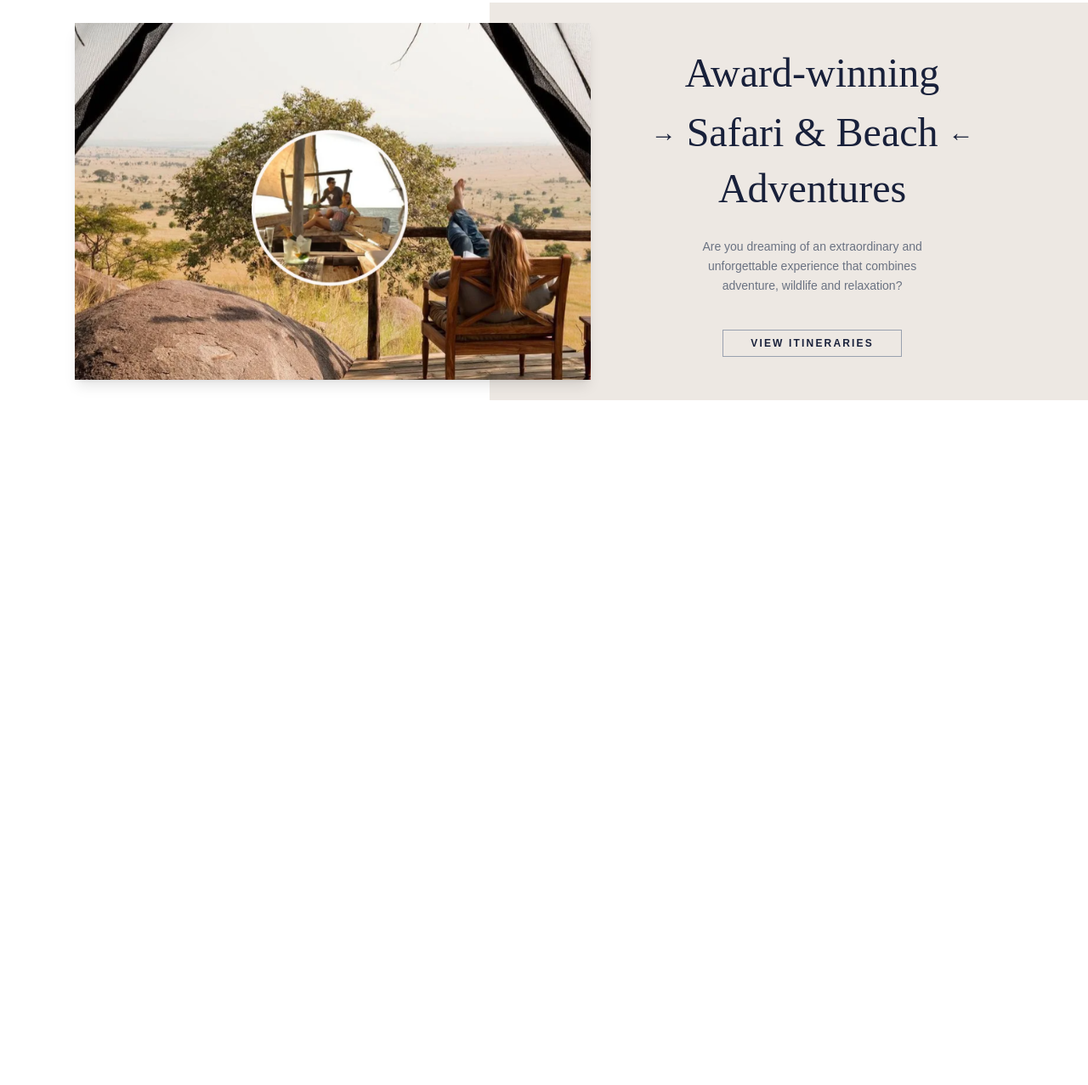
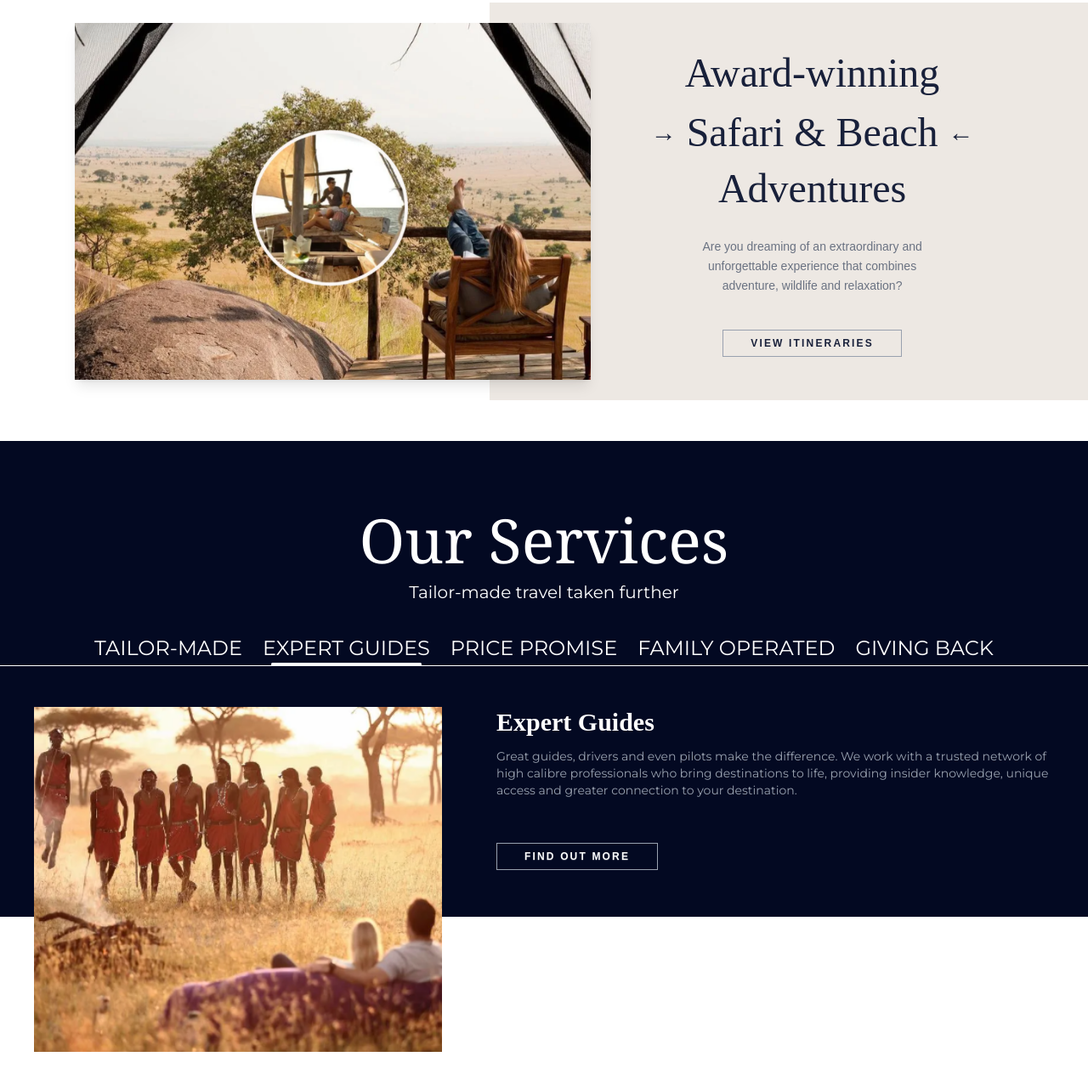
Before and after one commit to tithyghosh/Mun-Agency, a website: page src/index.html in a window 1280 px wide. Shown: the part 2471-3748 px from the top of the page at 85% size. Before the commit the page ends 2950 px from the top, so only its background shows below. Drawn offline with Linux system fonts and the light colour scheme.

Commit message:
Completed the our service section

```diff
--- a/src/index.html
+++ b/src/index.html
@@ -14,6 +14,13 @@
   font-family: "Montserrat", sans-serif;
   font-optical-sizing: auto;
    }
+ .no-scrollbar {
+  -ms-overflow-style: none;
+  scrollbar-width: none;
+ }
+ .no-scrollbar::-webkit-scrollbar {
+  display: none;
+ }
   </style>
 </head>
 <body class="montserrat-font overflow-x-hidden">
@@ -159,7 +166,7 @@
       </div>
      </section>
      <!-- About us -->
-    <section class="relative w-full overflow-hidden pt-0">
+    <section class="relative w-full overflow-hidden pt-0 mb-10">
       <!-- ── LARGE: beige bg on right (only visible on lg+) ── -->
        <div class="hidden lg:block absolute inset-y-2 right-0 w-[55%] bg-[#ede8e3] z-0 pointer-events-none"></div>
   <div class="relative z-10 max-w-6xl mx-auto px-6">
@@ -223,7 +230,38 @@
   </div>
 
 </section>
-
+      <!-- Our service section -->
+   <section class="relative py-10 ">
+    <div class="pointer-events-none absolute inset-x-0 top-0 h-140 bg-[#030922]"></div>
+    <div class="relative z-10">
+      <div class="pt-10 text-center mb-8">
+        <h3 class="text-white text-7xl pb-3 font-serif">Our Services</h3>
+         <p class="text-xl lg:text-center text-white">Tailor-made travel taken further</p>
+      </div>
+      <div class="no-scrollbar flex justify-center text-white px-4 overflow-x-auto">
+        <div role="tablist" class="tabs tabs-border flex-nowrap whitespace-nowrap min-w-max">
+         <a role="tab" class="tab shrink-0 px-2 sm:px-3 text-white uppercase text-xs sm:text-sm md:text-sm lg:text-2xl">Tailor-Made</a>
+         <a role="tab" class="tab shrink-0 px-2 sm:px-3 hover:text-fuchsia-100 uppercase text-white tab-active text-xs sm:text-sm md:text-sm lg:text-2xl">Expert guides</a>
+         <a role="tab" class="tab shrink-0 px-2 sm:px-3 text-white uppercase text-xs sm:text-sm md:text-sm lg:text-2xl">Price Promise</a>
+         <a role="tab" class="tab shrink-0 px-2 sm:px-3 text-white uppercase text-xs sm:text-sm md:text-sm lg:text-2xl">Family operated</a>
+         <a role="tab" class="tab shrink-0 px-2 sm:px-3 text-white uppercase text-xs sm:text-sm md:text-sm lg:text-2xl">Giving Back</a>
+        </div>
+      </div>
+      <hr class="text-white font-extrabold">
+      <div class="my-12 px-10 flex flex-col-reverse lg:flex-row lg:items-stretch gap-16">
+        <div class="w-full h-64 lg:h-auto lg:w-[40%]">
+          <img src="/assets/guide.png" alt="" class="w-full h-full object-cover">
+        </div>
+        <div class="lg:flex-1 text-white">
+          <h1 class="text-3xl mb-3 font-extrabold"
+          style="font-family: 'Cormorant Garamond', serif;">Expert Guides</h1>
+          <p class="text-sm text-gray-400 mb-3">Great guides, drivers and even pilots make the difference. We work with a trusted network of high calibre professionals who bring destinations to life, providing insider knowledge, unique access and greater connection to your destination.</p>
+          <button class="btn btn-outline btn-sm mt-10 px-8 tracking-[0.18em] uppercase text-xs rounded-none border-gray-400 text-white hover:bg-pink-950 hover:border-[#18203a] hover:text-white transition-all duration-300"
+          style="font-family: 'Jost', sans-serif;">Find Out More</button>
+        </div>
+      </div>
+    </div>
+   </section>
   </main>
   <footer>
 
```
Also changed, not shown: assets/guide.png (added), src/output.css.
